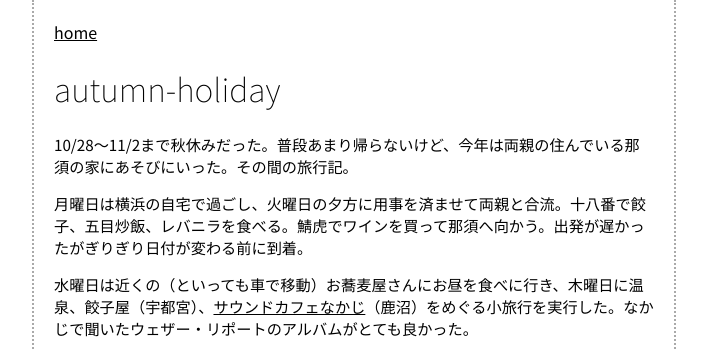
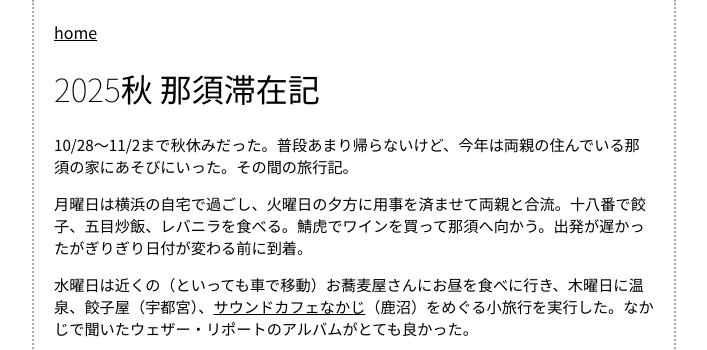
Before and after one commit to mkataoka73/mkataoka73.github.io, a Jekyll site: the page built from _posts/2025-11-09-autumn-holiday.md, in a window 1280 px wide, cut to the strip 0-350 px from the top of the page. Shown: the whole strip, without its empty margins (286-993 px from the left). Built offline with Jekyll 4.4.1, drawn with Linux system fonts in a browser that asks for light colours.

Commit message:
Change title

```diff
--- a/_posts/2025-11-09-autumn-holiday.md
+++ b/_posts/2025-11-09-autumn-holiday.md
@@ -1,6 +1,6 @@
 ---
 layout: post
-title: autumn-holiday
+title: 2025秋 那須滞在記
 date: 2025-11-09 11:40 +0900
 image: "photos/posts/nakaji-2.jpg"
 ---
```
